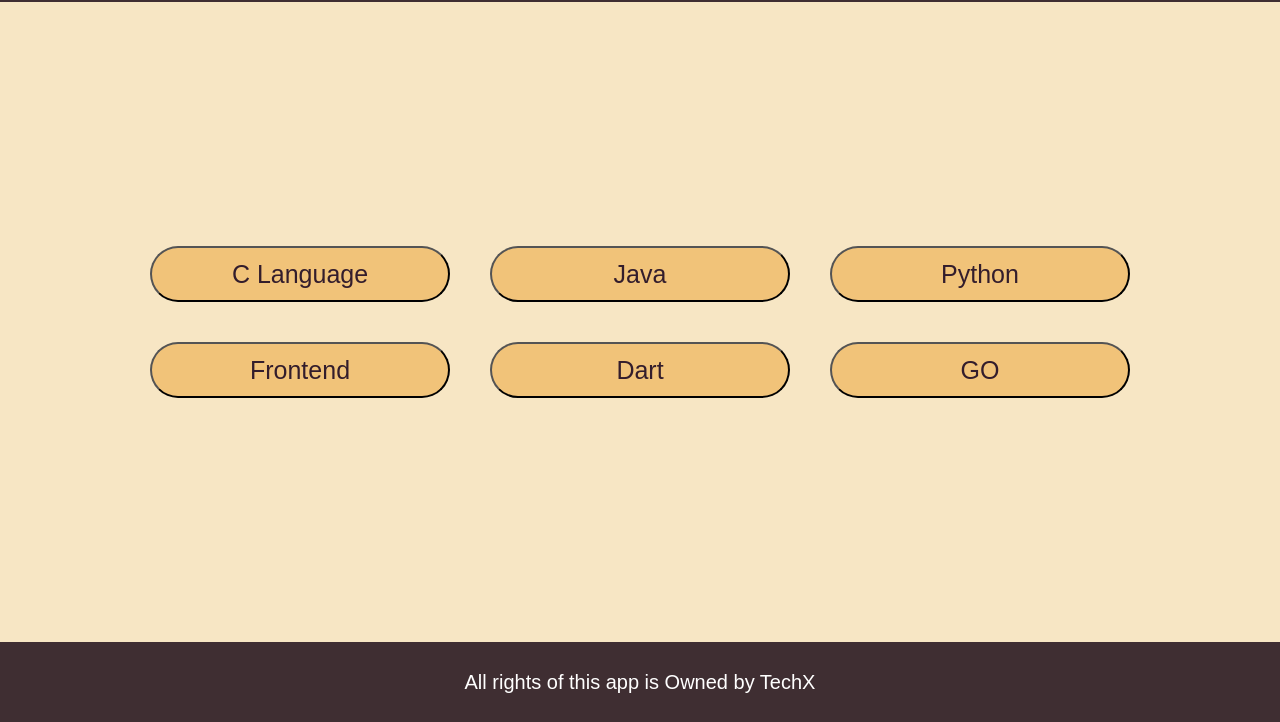
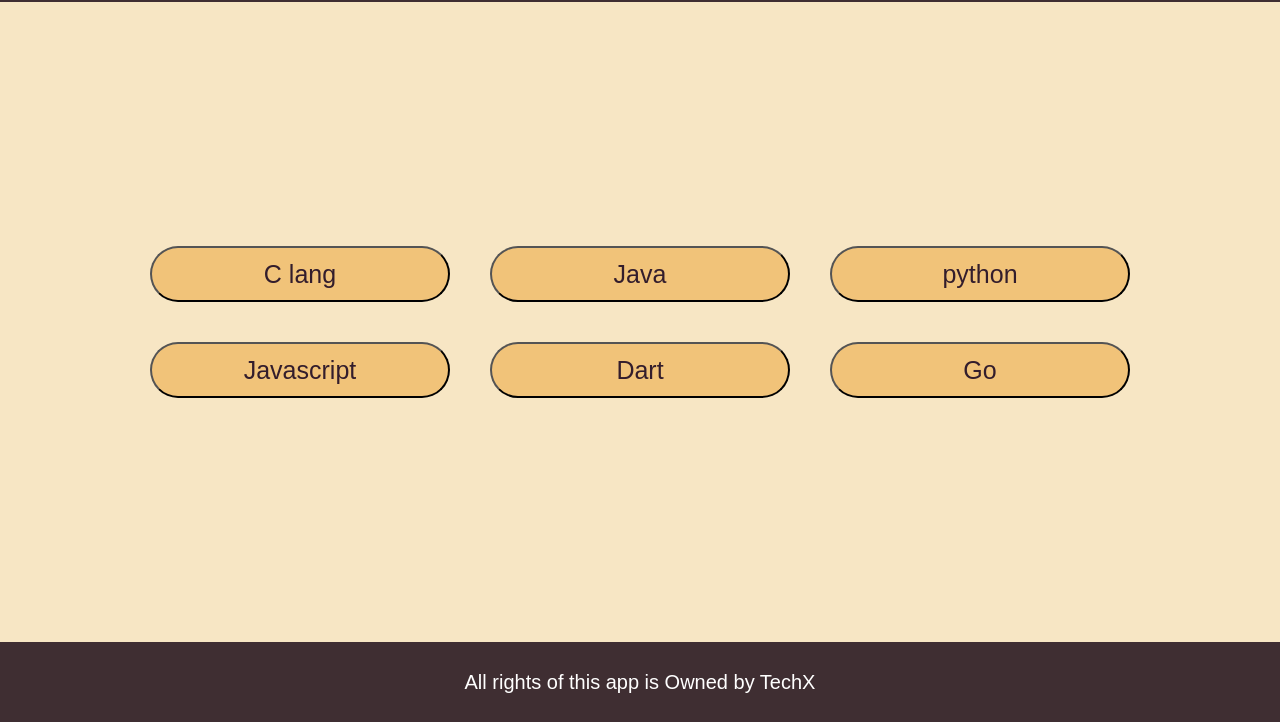
Before and after one commit to R1I2T3/Techxquiz, a plain HTML site: page index.html in a window 1280 px wide. Shown: the part 78-800 px from the top of the page. Drawn offline with Linux system fonts and the light colour scheme.

Commit message:
Changes in Front page buttons

```diff
--- a/CSS/style.css
+++ b/CSS/style.css
@@ -39,7 +39,7 @@ header h1 {
   width: 300px;
   border-radius: 50px;
 }
-.content ul li button a {
+.content ul li a button  {
   color: #331d2c;
   font-size: 25px;
   text-decoration: none;
--- a/index.html
+++ b/index.html
@@ -13,12 +13,12 @@
     <main>
         <div class="content">
             <ul>
-                <li><button><a href=" Clang.HTML">C Language</a></button></li>
-                <li><button ><a href="Java.html">Java</a></button></li>
-                <li><button><a href=" python.html">Python</a></button></li>
-                <li><button ><a href="/Frontend.html">Frontend</a></button></li>
-                <li><button><a href="/Dart.html">Dart</a></button></li>
-                <li><button><a href="GO.html">GO</a></button></li>
+                <li><a href=" Clang.HTML"><button>C lang</button></a></li>
+                <li><a href="Java.html"><button>Java</button></a></li>
+                <li><a href=" python.html"><button>python</button></a></li>
+                <li><a href="/Frontend.html"><button>Javascript</button></a></li>
+                <li><a href="/Dart.html"><button>Dart</button></a></li>
+                <li><a href="GO.html"><button>Go</button></a></li>
             </ul>
         </div>
     </main>
```
